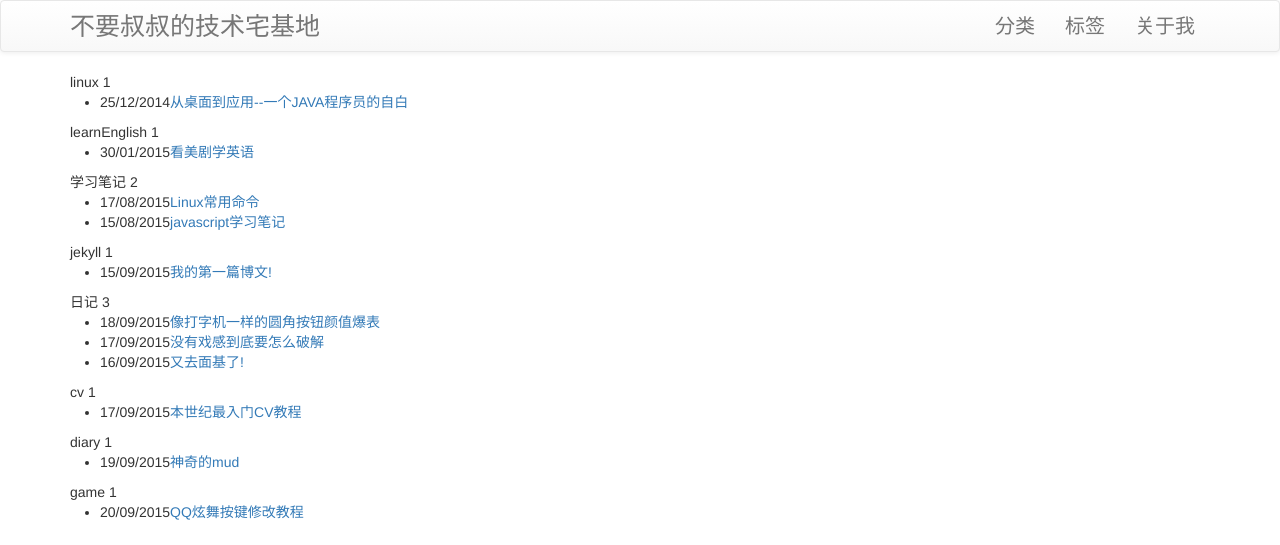
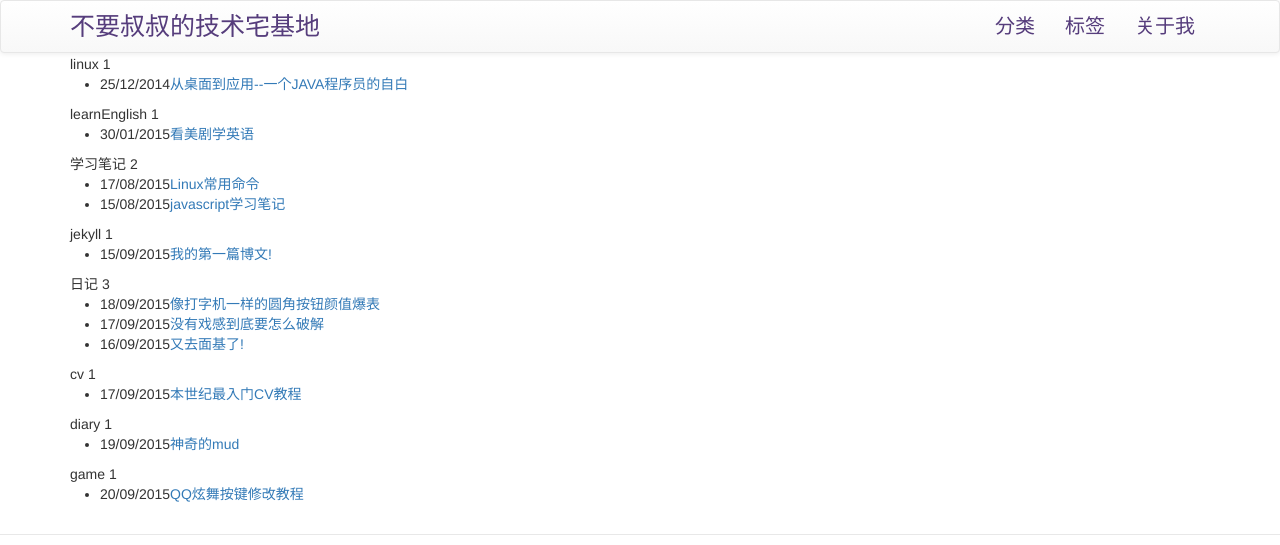
Before and after one commit to buyaoshushu/buyaoshushu.github.io, a Jekyll site: the page built from categories.html, in a window 1280 px wide. Shown: the top 545 px of the page. Built offline with Jekyll 4.4.1, drawn with Linux system fonts in a browser that asks for light colours; nearby versions of some CDN libraries; some of the changed text lies outside the part shown; grey boxes are pictures that could not be loaded.

Commit message:
change many style

```diff
--- a/_config.yml
+++ b/_config.yml
@@ -11,3 +11,5 @@ github_username: buyaoshushu
 # Build settings
 markdown: kramdown
 production_url: "http://blog.buyaoshushu.com"
+#paginate: 15
+#paginate_path: "page:num"
--- a/_includes/footer.html
+++ b/_includes/footer.html
@@ -12,18 +12,7 @@
 
       <div class="footer-col  col-md-4 text-center">
         <ul class="social-media-list">
-          {% if site.github_username %}
-          <li>
-            <a href="https://github.com/{{ site.github_username }}">
-              <span class="icon  icon--github">
-                <svg viewBox="0 0 16 16">
-                  <path fill="#828282" d="M7.999,0.431c-4.285,0-7.76,3.474-7.76,7.761 c0,3.428,2.223,6.337,5.307,7.363c0.388,0.071,0.53-0.168,0.53-0.374c0-0.184-0.007-0.672-0.01-1.32 c-2.159,0.469-2.614-1.04-2.614-1.04c-0.353-0.896-0.862-1.135-0.862-1.135c-0.705-0.481,0.053-0.472,0.053-0.472 c0.779,0.055,1.189,0.8,1.189,0.8c0.692,1.186,1.816,0.843,2.258,0.645c0.071-0.502,0.271-0.843,0.493-1.037 C4.86,11.425,3.049,10.76,3.049,7.786c0-0.847,0.302-1.54,0.799-2.082C3.768,5.507,3.501,4.718,3.924,3.65 c0,0,0.652-0.209,2.134,0.796C6.677,4.273,7.34,4.187,8,4.184c0.659,0.003,1.323,0.089,1.943,0.261 c1.482-1.004,2.132-0.796,2.132-0.796c0.423,1.068,0.157,1.857,0.077,2.054c0.497,0.542,0.798,1.235,0.798,2.082 c0,2.981-1.814,3.637-3.543,3.829c0.279,0.24,0.527,0.713,0.527,1.437c0,1.037-0.01,1.874-0.01,2.129 c0,0.208,0.14,0.449,0.534,0.373c3.081-1.028,5.302-3.935,5.302-7.362C15.76,3.906,12.285,0.431,7.999,0.431z"/>
-                </svg>
-              </span>
-              <span class="username">{{ site.github_username }}</span>
-            </a>
-          </li>
-          {% endif %}
+        <a target="_blank" href="http://wpa.qq.com/msgrd?v=3&uin=550970256&site=qq&menu=yes"><img border="0" src="http://wpa.qq.com/pa?p=2:550970256:41" alt="找到不要叔叔" title="找到不要叔叔"/></a>
         </ul>
       </div>
 
@@ -31,7 +20,7 @@
         <p class="text">{{ site.description }}</p>
       </div>
 
-    <div class="text-center col-md-12">powerby jekyll\github-pages\bootstrap</div>
+    <div class="text-center col-md-12">Powered by <a href="https://pages.github.com/">GitHub Pages</a>&nbsp;&nbsp<a href="https://github.com/jekyll/jekyll">jekyll</a>&nbsp;&nbsp;<a href="https://github.com/twbs/bootstrap">BootStrap</a> </div>
   </div>
 
 </footer>
--- a/_includes/head.html
+++ b/_includes/head.html
@@ -7,7 +7,7 @@
     <meta name="description" content="{{ site.description }}">
 
     <link rel="stylesheet" href="{{ "/css/main.css" | prepend: site.baseurl }}">
-	<link rel="stylesheet" href="/assets/css/blog.css">
+
     <link rel="canonical" href="{{ page.url | replace:'index.html','' | prepend: site.baseurl | prepend: site.url }}">
 <meta name="uyan_auth" content="7c9b104f63" />
 <!-- 新 Bootstrap 核心 CSS 文件 -->
@@ -22,4 +22,5 @@
 <!-- 最新的 Bootstrap 核心 JavaScript 文件 -->
 <script src="//cdn.bootcss.com/bootstrap/3.3.5/js/bootstrap.min.js"></script>
 <script src="http://cdn.staticfile.org/URI.js/1.11.2/URI.min.js"></script>
+<link rel="stylesheet" href="/assets/css/blog.css">
 </head>
--- a/assets/css/blog.css
+++ b/assets/css/blog.css
@@ -5,6 +5,10 @@
 	font-size:25px;
 	color: #563d7c;
 }
+.byss-navbar{
+	margin-bottom:1px
+}
+
 .byss-navbar .navbar-nav>.active>a, .byss-navbar .navbar-nav>.active>a:hover, .byss-navbar .navbar-nav>li>a:hover{
 	    color: #463265;
     background-color: #f9f9f9;
```
Also changed, not shown: index.html (+10 -12 lines).
